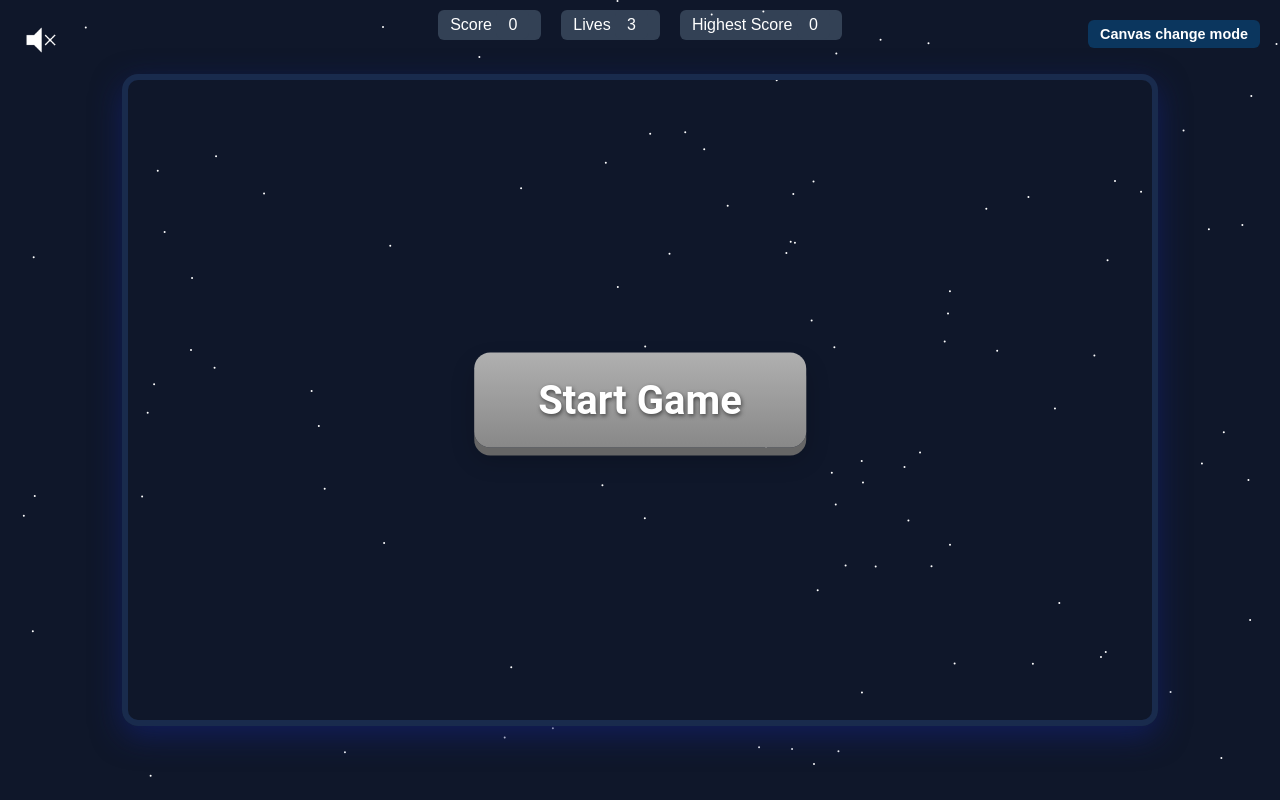
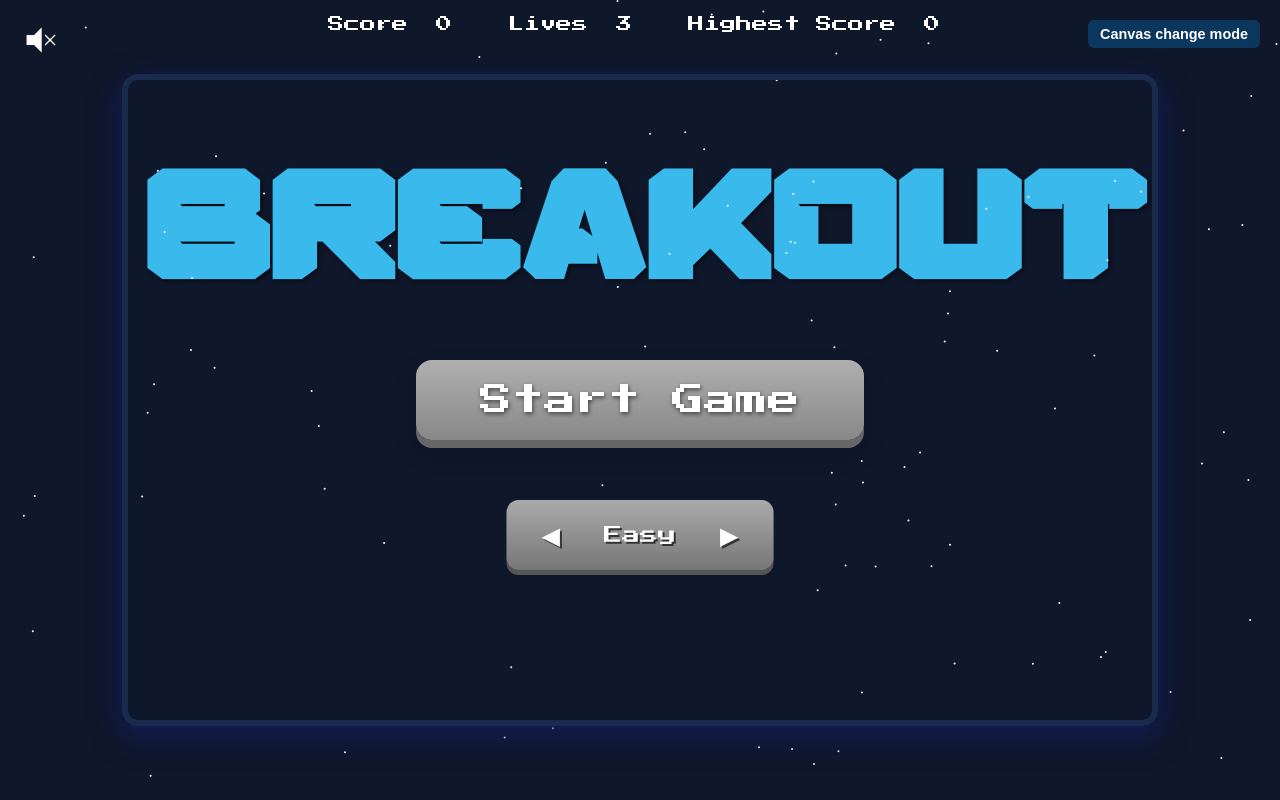
Before and after one commit to TarekSaleh99/breackout-game, a plain HTML site: page index.html in a window 1280 px wide. Drawn offline with Linux system fonts and the light colour scheme.

Commit message:
update UI / added click sound

```diff
--- a/background.js
+++ b/background.js
@@ -1,5 +1,9 @@
 // background.js
 
+export function playClickSound(src = "Assets/mixkit-game-click.wav") {
+  const audio = new Audio(src);
+  audio.play();
+}
 // Class to handle background audio toggle
 export class AudioManager {
   constructor(speakerBtn, bg, onSrc = "Assets/speaker.png", offSrc = "Assets/speaker-off.png") {
@@ -14,10 +18,12 @@ export class AudioManager {
   _setupAudioToggle() {
     this.speakerBtn.addEventListener("click", () => {
       if (this.isMuted) {
+        playClickSound();
         this.bg.muted = false;
         this.bg.play();
         this.speakerBtn.src = this.onSrc;
       } else {
+        playClickSound();
         this.bg.muted = true;
         this.speakerBtn.src = this.offSrc;
       }
--- /dev/null
+++ b/difficulty.js
@@ -0,0 +1,40 @@
+import { playClickSound } from "./background.js";
+
+
+export class DifficultySelector {
+  constructor(leftArrow, rightArrow, displayElement, options = {}) {
+    // if no options provided, default to these difficulties
+    this.difficulties = options.difficulties || ["Easy", "Medium", "Hard"];
+    this.currentIndex = options.startIndex || 0;
+
+    this.displayElement = displayElement;
+    this.leftArrow = leftArrow;
+    this.rightArrow = rightArrow;
+
+    // Bind events
+    this.leftArrow.addEventListener("click", () => this.prev());
+    this.rightArrow.addEventListener("click", () => this.next());
+
+    this.updateDisplay();
+  }
+  //when left button is clicked, the previous difficulty is shown
+  prev() {
+    this.currentIndex = (this.currentIndex - 1 + this.difficulties.length) % this.difficulties.length;
+    this.updateDisplay();
+    playClickSound();
+  }
+  //when next button is clicked, the next difficulty is shown
+  next() {
+    this.currentIndex = (this.currentIndex + 1) % this.difficulties.length;
+    this.updateDisplay();
+    playClickSound();
+  }
+  // updates the display to show the current difficulty
+  updateDisplay() {
+    this.displayElement.textContent = this.difficulties[this.currentIndex];
+  }
+  // return the current level difficulty
+  getValue() {
+    return this.difficulties[this.currentIndex];
+  }
+}
--- a/index.html
+++ b/index.html
@@ -1,29 +1,44 @@
 <!DOCTYPE html>
 <html lang="en">
+
 <head>
   <meta charset="UTF-8" />
   <meta name="viewport" content="width=device-width, initial-scale=1.0">
   <title>Brickout Game</title>
   <link rel="stylesheet" href="style.css">
+  <link href="https://fonts.googleapis.com/css2?family=Press+Start+2P&display=swap" rel="stylesheet">
 </head>
+
 <body>
   <div class="scores">
     <span>Score <span id="score">0</span></span>
     <span>Lives <span id="lives">3</span></span>
     <span>Highest Score <span id="highScore">0</span></span>
   </div>
-    <canvas id="background"></canvas>
-    <audio id="bg" src="Assets/Pixel Peeker Polka.mp3" loop muted></audio>
-    <img id="speaker-btn" src="Assets/speaker-off.png" alt="Speaker Button">
 
+  <canvas id="background"></canvas>
+  <audio id="bg" src="Assets/Pixel Peeker Polka.mp3" loop muted></audio>
+  <img id="speaker-btn" src="Assets/speaker-off.png" alt="Speaker Button">
+
+  <div>
+    <h1 id="gameName">BREAKOUT</h1>
     <!-- Start Game Button -->
     <button id="start-game-btn">Start Game</button>
-    <!-- Change canvas mode Button-->
-    <button id="canvas-toggle-btn">Canvas change mode</button>
 
+    <!-- Difficulty Selection -->
+    <div id="difficulty-button" class="difficulty-container">
+      <div class="arrow" id="left">◀</div>
+      <div class="difficulty-text" id="difficulty"></div>
+      <div class="arrow" id="right">▶</div>
 
+    </div>
+  </div>
+
+  <!-- Change canvas mode Button-->
+  <button id="canvas-toggle-btn">Canvas change mode</button>
   <canvas id="gameCanvas"></canvas>
 
   <script type="module" src="script.js"></script>
 </body>
+
 </html>
--- a/script.js
+++ b/script.js
@@ -1,6 +1,20 @@
 import { BrickManager } from "./bricks.js";
 import { GameState } from "./gameState.js";
-import { animate, setupAudio, createCircles, hideButtonById } from "./background.js";
+import { animate, setupAudio, createCircles, hideButtonById, playClickSound } from "./background.js";
+import { DifficultySelector } from "./difficulty.js";
+
+
+
+
+const leftArrow = document.getElementById("left");
+const rightArrow = document.getElementById("right");
+const displayElement = document.getElementById("difficulty");
+
+const difficultySelector = new DifficultySelector(leftArrow, rightArrow, displayElement);
+  // ...
+
+// To get the selected difficulty value:
+
 
 // Setup main canvas
 const canvas = document.getElementById("gameCanvas");
@@ -135,7 +149,14 @@ setupAudio(speakerBtn, bg);
 
 // === Start button ===
 document.getElementById("start-game-btn").addEventListener("click", function () {
+  // hide menu buttons when game starts and play click sound
   hideButtonById("start-game-btn");
+  hideButtonById("difficulty-button");
+  hideButtonById("gameName");
+  playClickSound();
+
+  // it shows the selected difficulty in console (you can use it for selecting brick layout or ball speed etc)
+  console.log(difficultySelector.getValue());
   // reset at start of game
   gameLoop();
 });
@@ -145,4 +166,5 @@ const toggleBtn = document.getElementById("canvas-toggle-btn");
 toggleBtn.addEventListener("click", () => {
   isFullscreen = !isFullscreen;   // toggle mode
   resizeCanvas();                  // apply changes
+  playClickSound();
 });
--- a/style.css
+++ b/style.css
@@ -10,15 +10,31 @@ body {
 
 }
 
+@font-face {
+  font-family: 'SpaceNova';              /* The name you’ll use in CSS/JS */
+  src: url('Fonts/SpaceNova-6Rpd1.otf') format('truetype');
+  font-weight: normal;
+  font-style: normal;
+}
+#gameName{
+  font-family: 'SpaceNova', cursive;
+  font-size: 9rem;
+  text-align: center;
+  margin-top: 8%;
+  color: #3abaec; /* Green color */
+  text-shadow: 2px 2px 4px rgba(0,0,0,0.5);
+}
 .scores {
   display: flex;
   gap: 20px;
   justify-content: center;
   padding: 10px;
+  font-family: "Press Start 2P", system-ui;
+  font-weight: 400;
+  font-style: normal;
 }
 
 .scores span {
-  background: #334155;
   padding: 6px 12px;
   border-radius: 6px;
 }
@@ -70,13 +86,15 @@ button:hover {
 
 #start-game-btn {
   position: absolute;
+  font-family: "Press Start 2P", system-ui;
+  font-weight: 400;
+  font-style: normal;
   left: 50%;
   top: 50%;
   transform: translate(-50%, -50%);
   background: linear-gradient(180deg, #b0b0b0 0%, #888 100%);
   color: #fff;
-  font-family: 'Roboto', Arial, sans-serif;
-  font-size: 2.5rem;
+  font-size: 2rem;
   padding: 1.5rem 4rem;
   border: none;
   border-radius: 16px;
@@ -117,3 +135,42 @@ button:hover {
   color: white;
   border: none;
 }
+
+
+.difficulty-container {
+  z-index: 20;
+  position: absolute; /* Change from relative to absolute */
+  left: 50%;
+  top: calc(50% + 100px); /* Position below the start button, adjust as needed */
+  transform: translate(-50%, 0);
+  width: auto; /* Only as wide as its content */
+  display: flex;
+  align-items: center;
+  gap: 10px;
+  background: linear-gradient(#aaa, #777);
+  border-radius: 12px;
+  padding: 15px 25px;
+  box-shadow: 0 5px #555;
+  font-family: 'Press Start 2P', monospace;
+  user-select: none;
+}
+
+  .arrow {
+    font-size: 24px;
+    cursor: pointer;
+    padding: 5px 10px;
+    color: white;
+    text-shadow: 2px 2px #333;
+  }
+
+  .arrow:hover {
+    color: yellow;
+  }
+
+  .difficulty-text {
+    font-size: 18px;
+    color: white;
+    min-width: 120px;
+    text-align: center;
+    text-shadow: 2px 2px #333;
+  }
```
Also changed, not shown: Fonts/SpaceNova-6Rpd1.otf (added), 1 other file.
